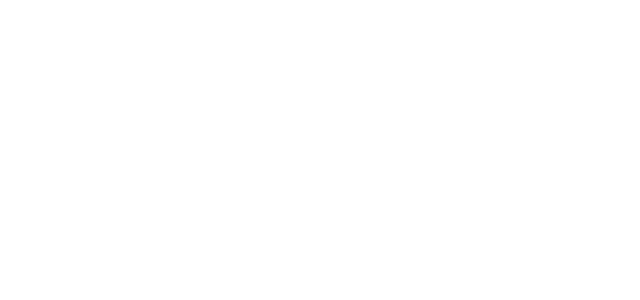
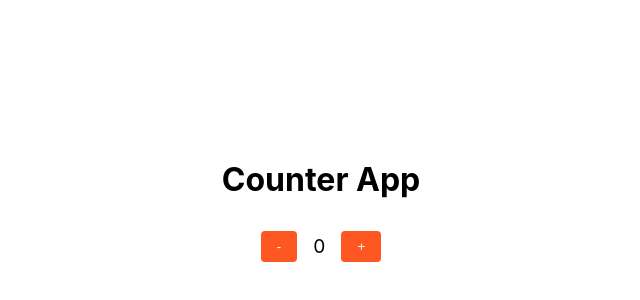
Before and after one commit to jchyeon0814/react-counter, a React (Create React App) app: page / in a window 1280 px wide. Shown: the part 200-500 px from the top of the page, without its empty margins (319-959 px from the left). Built offline with nearby package versions, Linux system fonts and the light colour scheme.

Commit message:
카운터 화면 생성

```diff
--- a/src/App.tsx
+++ b/src/App.tsx
@@ -11,9 +11,48 @@
   justify-content: center;
 `;
 
+const Title = styled.h1`
+  margin-bottom: 32px;
+`;
+
+const Contents = styled.div`
+  display: flex;
+  align-items: center;
+  justify-content: center;
+`;
+
+const Label = styled.span`
+  margin: 0 16px;
+  font-size: 1.2rem;
+`;
+
+const Button = styled.button`
+  border: 0;
+  color: #ffffff;
+  background-color: #ff5722;
+  cursor: pointer;
+  padding: 8px 16px;
+  border-radius: 4px;
+
+  &:hover {
+    background-color: #ff5722;
+    opacity: 0.8;
+  }
+
+  &:active {
+    box-shadow: inset 5px 5px 10px rgba(0, 0, 0, 0.2);
+  }
+`;
+
 function App() {
   return (
     <Container>
+      <Title>Counter App</Title>
+      <Contents>
+        <Button>-</Button>
+        <Label>0</Label>
+        <Button>+</Button>
+      </Contents>
     </Container>
   );
 }
```
